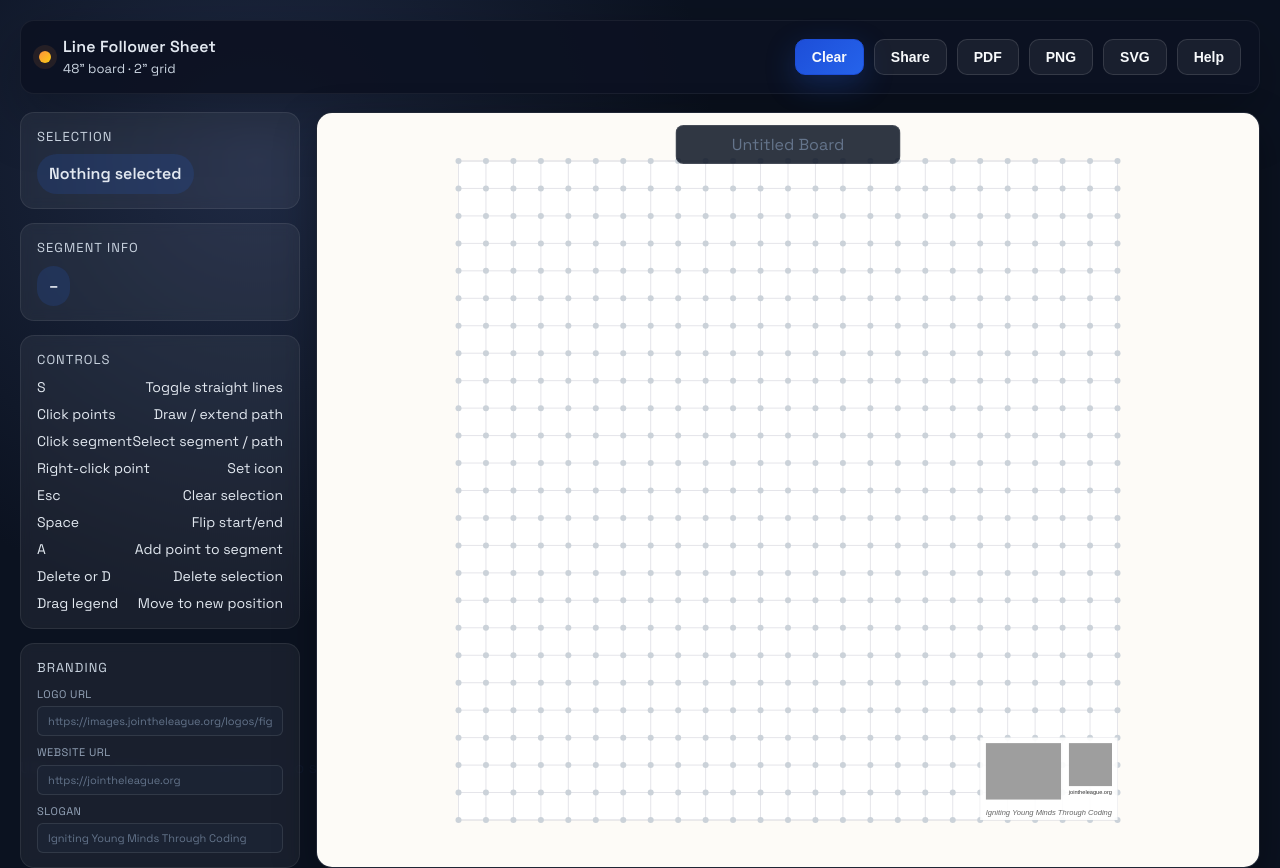
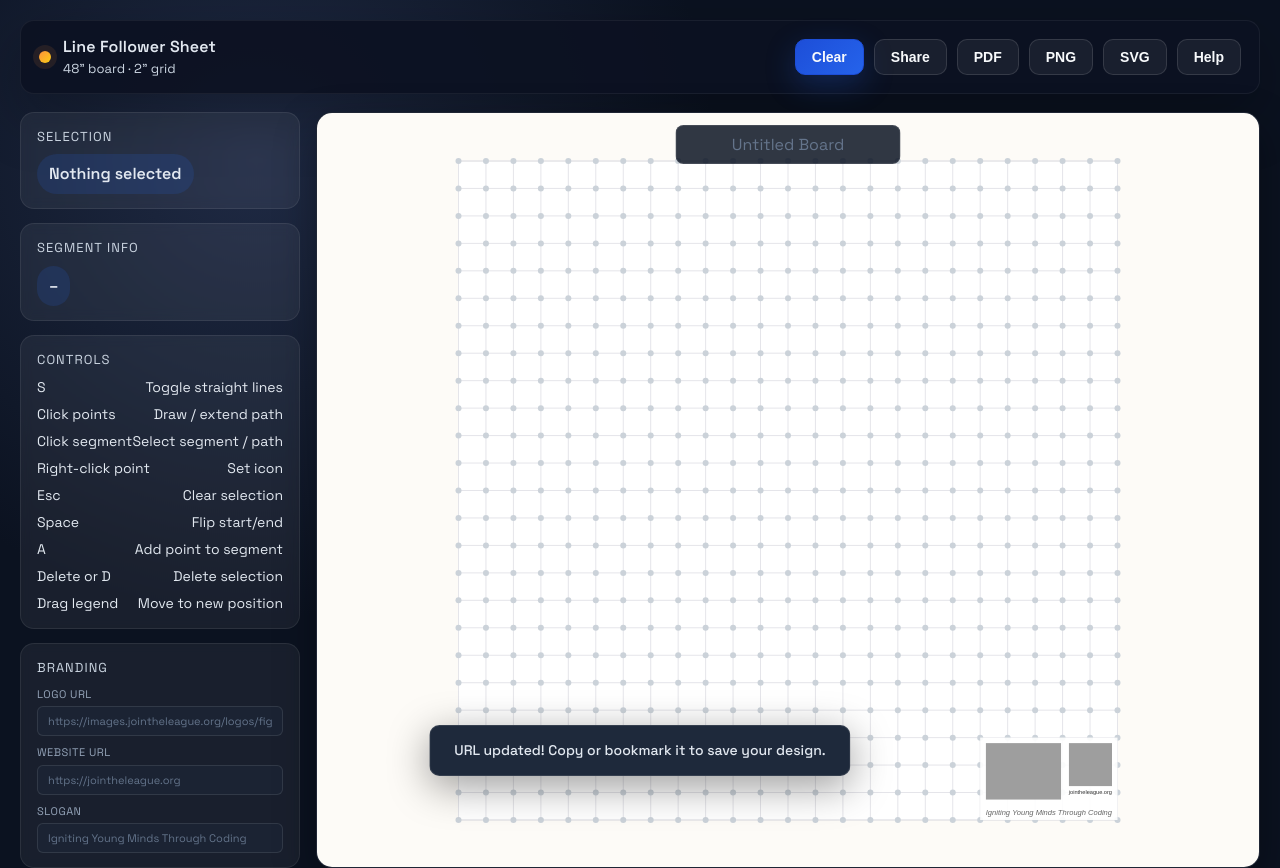
Before and after one commit to league-infrastructure/line-follow-mat, a website built with Vite: page index.html in a window 1280 px wide. Both pictures are taken after a click on the button "Share". Built offline with nearby package versions, Linux system fonts and the light colour scheme.

Commit message:
feat: add toast notification styling and animation

```diff
--- a/src/style.css
+++ b/src/style.css
@@ -466,3 +466,36 @@ body {
 .help-content tr:hover td {
   background: rgba(30, 41, 59, 0.3);
 }
+
+/* Toast notification */
+.toast {
+  position: fixed;
+  bottom: 24px;
+  left: 50%;
+  transform: translateX(-50%);
+  background: #1e293b;
+  color: #e2e8f0;
+  padding: 14px 24px;
+  border-radius: 10px;
+  border: 1px solid rgba(255, 255, 255, 0.1);
+  box-shadow: 0 10px 40px rgba(0, 0, 0, 0.4);
+  font-size: 14px;
+  font-weight: 500;
+  z-index: 1100;
+  animation: toast-in 0.3s ease-out;
+}
+
+.toast.hidden {
+  display: none;
+}
+
+@keyframes toast-in {
+  from {
+    opacity: 0;
+    transform: translateX(-50%) translateY(20px);
+  }
+  to {
+    opacity: 1;
+    transform: translateX(-50%) translateY(0);
+  }
+}
```
